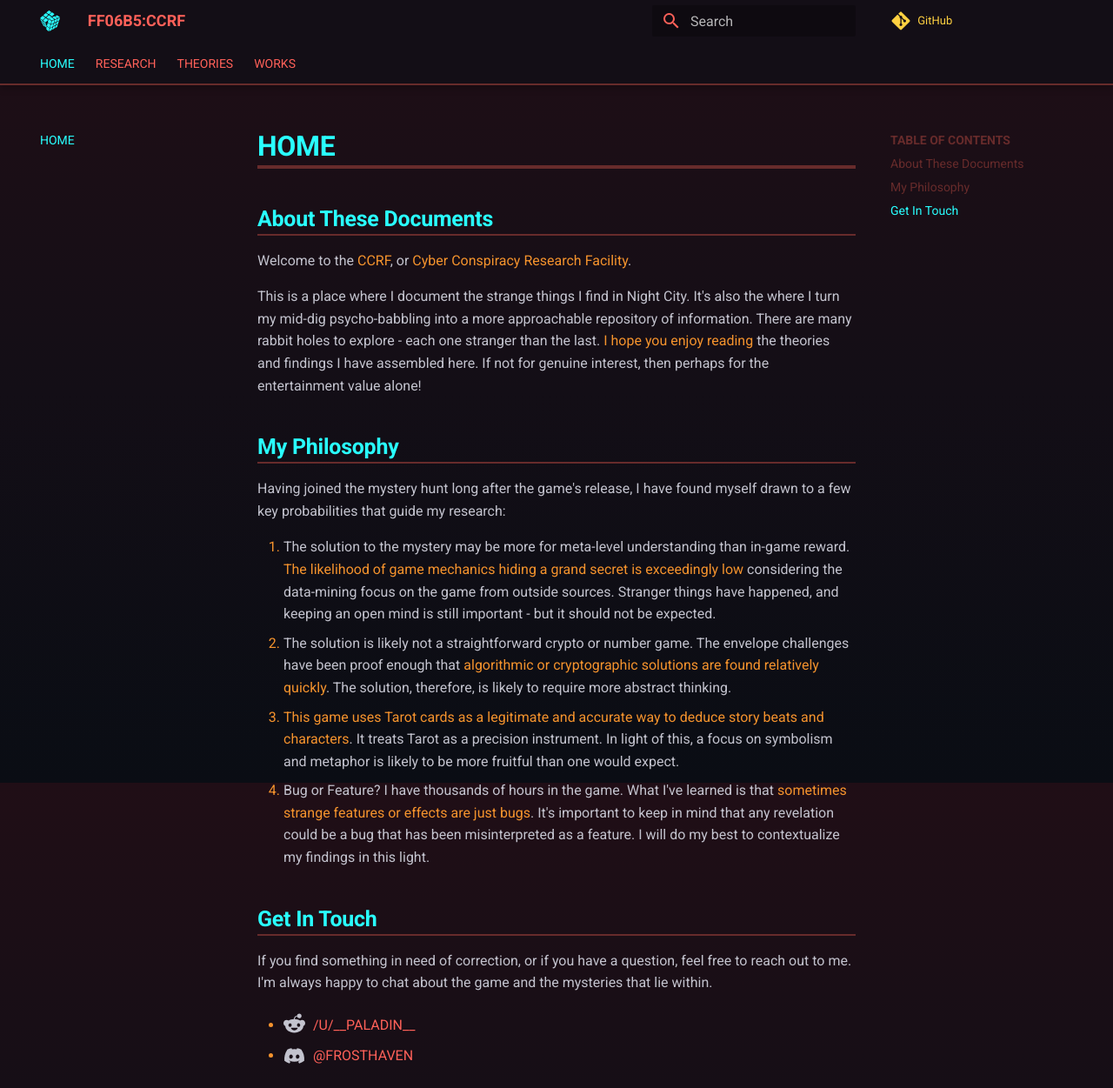
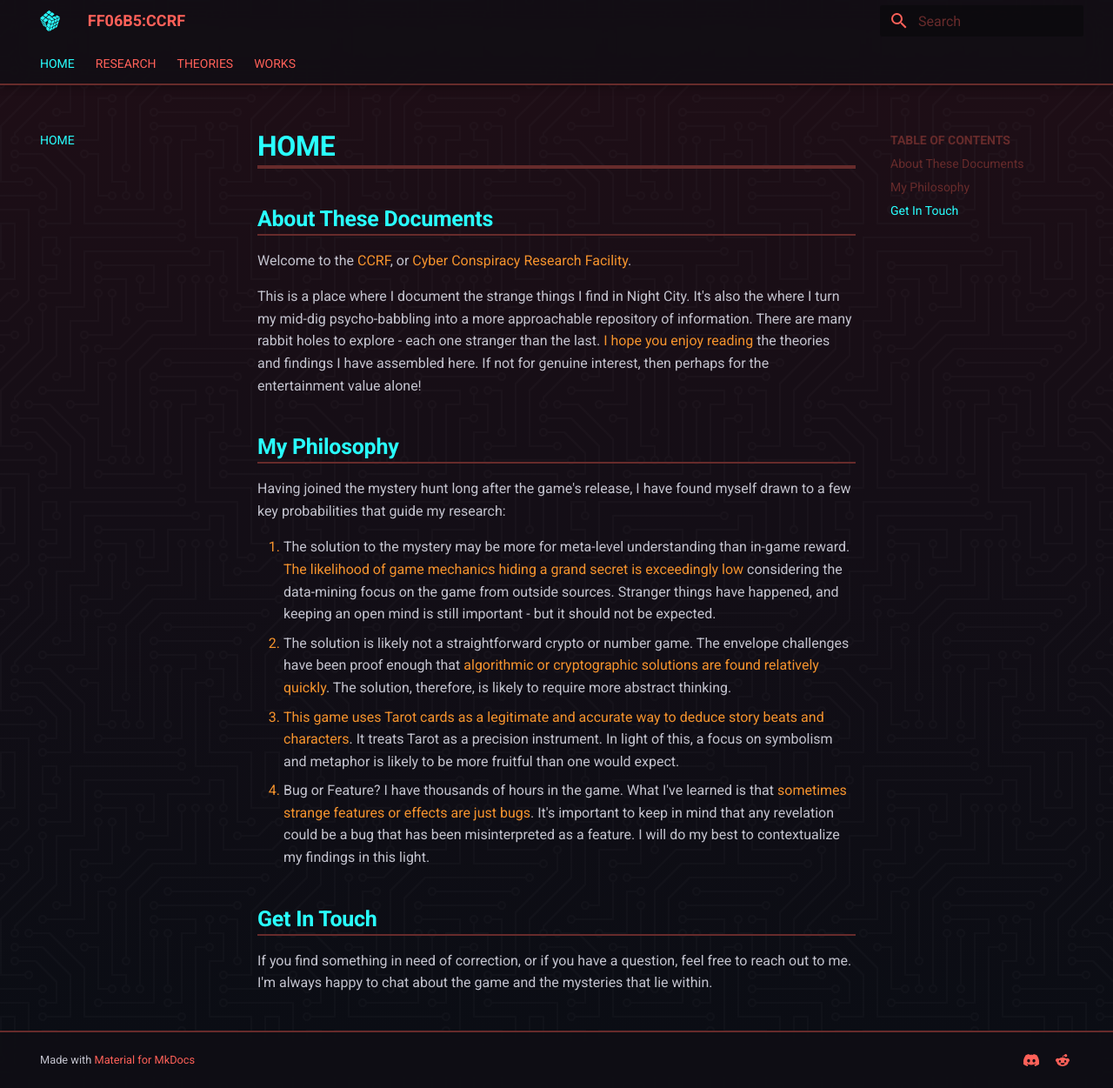
Before and after one commit to Frosthaven/cyberpunk-ff06b5-research, an MkDocs documentation site: the page built from docs/index.md, in a window 1280 px wide and 1251 px high. Shown: the whole window at 87% size. Built offline with MkDocs 1.6.1 and Material for MkDocs 9.7.7, drawn with Linux system fonts in a browser that asks for light colours; comment, search, counter and statistics services are not loaded.

Commit message:
updated styling

```diff
--- a/docs/assets/custom.css
+++ b/docs/assets/custom.css
@@ -4,13 +4,19 @@
 /*noinspection DuplicatedCode*/
 :root {
   --custom-color-gradient-transparency: transparent;
+
+  --custom-color-glass: rgb(15, 14, 21, 0.8);
+  --custom-color-glass-blur: 16px;
+
   --custom-color-white: #c3c3ce;
+  --custom-color-gray: #808091;
   --custom-color-primary: #ff6159;
   --custom-color-primary-dark: #672b2b;
   --custom-color-secondary: #29ffff;
   --custom-color-tertiary: #ffd141;
 
-  --custom-color-code: #05da3e;
+  --custom-color-quote: #3ecd75;
+  --custom-color-code: #a23ac2;
   --custom-color-bold: #f5932d;
 
   --custom-color-gradient-high: #200e16;
@@ -24,12 +30,13 @@
 /*noinspection DuplicatedCode*/
 [data-md-color-scheme="slate"] {
   background-color: #130e16;
-  background-image: linear-gradient(
-    180deg,
-    var(--custom-color-gradient-high),
-    var(--custom-color-gradient-mid),
-    var(--custom-color-gradient-low)
-  );
+  background-image: url(./bg-pattern.svg),
+    linear-gradient(
+      180deg,
+      var(--custom-color-gradient-high),
+      var(--custom-color-gradient-mid),
+      var(--custom-color-gradient-low)
+    );
   background-attachment: fixed;
 
   /* Typeset */
@@ -123,6 +130,47 @@
   font-weight: normal;
 }
 
+p > em:only-child {
+  color: var(--custom-color-gray);
+}
+
+blockquote {
+  position: relative;
+  border-left: 4px solid var(--custom-color-quote) !important;
+  color: var(--custom-color-quote) !important;
+}
+blockquote p {
+  margin-left: 1rem;
+  margin-right: 1rem;
+  position: relative;
+  display: flex;
+  gap: 1rem;
+  flex-direction: row;
+}
+/* also add quote icon as pseudo element */
+blockquote p::before {
+  font:
+    1rem "Times New Roman",
+    Times,
+    serif;
+  justify-self: flex-start;
+  align-self: flex-start;
+  content: open-quote;
+  transform: scale(2.5) translateY(0.15rem);
+  color: var(--custom-color-quote);
+}
+blockquote p::after {
+  font:
+    1rem "Times New Roman",
+    Times,
+    serif;
+  justify-self: flex-end;
+  align-self: flex-end;
+  content: close-quote;
+  transform: scale(2.5) translateY(0.15rem);
+  color: var(--custom-color-quote);
+}
+
 code {
   border: 1px solid var(--custom-color-code);
 }
@@ -130,12 +178,28 @@
 /* sections */
 header {
 }
+.md-tabs {
+  background: none !important;
+  border: 0 !important;
+}
+.md-header {
+  /* make background transparent but blur */
+  background: var(--custom-color-glass) !important;
+  backdrop-filter: blur(var(--custom-color-glass-blur)) !important;
+}
+.md-header__topic {
+  text-transform: uppercase !important;
+  font-weight: bolder !important;
+}
 .md-header--shadow {
   border-bottom: 2px solid var(--custom-color-primary-dark);
 }
 
 /* tables */
 /* any thead that doesn't have text content should be hidden */
+table {
+  background-color: transparent !important;
+}
 .md-typeset table {
   font-size: 0.8rem !important;
 }
@@ -242,8 +306,13 @@
   color: var(--custom-color-bold);
 }
 
-footer {
-  display: none;
+.md-footer-meta {
+  background-color: var(--custom-color-gradient-transparency);
+}
+.md-footer {
+  background-color: var(--custom-color-glass);
+  backdrop-filter: blur(var(--custom-color-glass-blur));
+  border-top: 2px solid var(--custom-color-primary-dark);
 }
 
 /* github links */
@@ -253,6 +322,9 @@
 
 .md-nav__source {
   border: 0 !important;
+}
+.md-source__facts {
+  display: none;
 }
 .md-nav--primary .md-nav__title ~ .md-nav__list {
   box-shadow: none !important;
@@ -265,3 +337,24 @@
   color: var(--custom-color-white) !important;
   opacity: 1 !important;
 }
+.md-header__source {
+  display: none !important;
+}
+
+.md-copyright {
+  color: var(--custom-color-white) !important;
+}
+.md-copyright a,
+.md-social a {
+  color: var(--custom-color-primary) !important;
+}
+.md-copyright a:hover,
+.md-social a:hover {
+  color: var(--custom-color-tertiary) !important;
+}
+.md-search__input {
+  color: var(--custom-color-secondary) !important;
+}
+.md-search__input::placeholder {
+  color: var(--custom-color-primary-dark) !important;
+}
--- a/docs/index.md
+++ b/docs/index.md
@@ -37,6 +37,3 @@
 If you find something in need of correction, or if you have a question, feel
 free to reach out to me. I'm always happy to chat about the game and the
 mysteries that lie within.
-
-- <svg xmlns="http://www.w3.org/2000/svg" viewBox="0 0 512 512" fill="currentColor"><!--!Font Awesome Free 6.5.1 by @fontawesome - https://fontawesome.com License - https://fontawesome.com/license/free Copyright 2024 Fonticons, Inc.--><path d="M373 138.6c-25.2 0-46.3-17.5-51.9-41l0 0c-30.6 4.3-54.2 30.7-54.2 62.4l0 .2c47.4 1.8 90.6 15.1 124.9 36.3c12.6-9.7 28.4-15.5 45.5-15.5c41.3 0 74.7 33.4 74.7 74.7c0 29.8-17.4 55.5-42.7 67.5c-2.4 86.8-97 156.6-213.2 156.6S45.5 410.1 43 323.4C17.6 311.5 0 285.7 0 255.7c0-41.3 33.4-74.7 74.7-74.7c17.2 0 33 5.8 45.7 15.6c34-21.1 76.8-34.4 123.7-36.4l0-.3c0-44.3 33.7-80.9 76.8-85.5C325.8 50.2 347.2 32 373 32c29.4 0 53.3 23.9 53.3 53.3s-23.9 53.3-53.3 53.3zM157.5 255.3c-20.9 0-38.9 20.8-40.2 47.9s17.1 38.1 38 38.1s36.6-9.8 37.8-36.9s-14.7-49.1-35.7-49.1zM395 303.1c-1.2-27.1-19.2-47.9-40.2-47.9s-36.9 22-35.7 49.1c1.2 27.1 16.9 36.9 37.8 36.9s39.3-11 38-38.1zm-60.1 70.8c1.5-3.6-1-7.7-4.9-8.1c-23-2.3-47.9-3.6-73.8-3.6s-50.8 1.3-73.8 3.6c-3.9 .4-6.4 4.5-4.9 8.1c12.9 30.8 43.3 52.4 78.7 52.4s65.8-21.6 78.7-52.4z"/></svg> [/u/\_\_Paladin\_\_](https://www.reddit.com/user/___Paladin___)
-- <svg xmlns="http://www.w3.org/2000/svg" viewBox="0 0 640 512" fill="currentColor"><!--!Font Awesome Free 6.5.1 by @fontawesome - https://fontawesome.com License - https://fontawesome.com/license/free Copyright 2024 Fonticons, Inc.--><path d="M524.5 69.8a1.5 1.5 0 0 0 -.8-.7A485.1 485.1 0 0 0 404.1 32a1.8 1.8 0 0 0 -1.9 .9 337.5 337.5 0 0 0 -14.9 30.6 447.8 447.8 0 0 0 -134.4 0 309.5 309.5 0 0 0 -15.1-30.6 1.9 1.9 0 0 0 -1.9-.9A483.7 483.7 0 0 0 116.1 69.1a1.7 1.7 0 0 0 -.8 .7C39.1 183.7 18.2 294.7 28.4 404.4a2 2 0 0 0 .8 1.4A487.7 487.7 0 0 0 176 479.9a1.9 1.9 0 0 0 2.1-.7A348.2 348.2 0 0 0 208.1 430.4a1.9 1.9 0 0 0 -1-2.6 321.2 321.2 0 0 1 -45.9-21.9 1.9 1.9 0 0 1 -.2-3.1c3.1-2.3 6.2-4.7 9.1-7.1a1.8 1.8 0 0 1 1.9-.3c96.2 43.9 200.4 43.9 295.5 0a1.8 1.8 0 0 1 1.9 .2c2.9 2.4 6 4.9 9.1 7.2a1.9 1.9 0 0 1 -.2 3.1 301.4 301.4 0 0 1 -45.9 21.8 1.9 1.9 0 0 0 -1 2.6 391.1 391.1 0 0 0 30 48.8 1.9 1.9 0 0 0 2.1 .7A486 486 0 0 0 610.7 405.7a1.9 1.9 0 0 0 .8-1.4C623.7 277.6 590.9 167.5 524.5 69.8zM222.5 337.6c-29 0-52.8-26.6-52.8-59.2S193.1 219.1 222.5 219.1c29.7 0 53.3 26.8 52.8 59.2C275.3 311 251.9 337.6 222.5 337.6zm195.4 0c-29 0-52.8-26.6-52.8-59.2S388.4 219.1 417.9 219.1c29.7 0 53.3 26.8 52.8 59.2C470.7 311 447.5 337.6 417.9 337.6z"/></svg> [@frosthaven](https://discordapp.com/users/141906786750955521)
--- a/mkdocs.yml
+++ b/mkdocs.yml
@@ -30,3 +30,9 @@
     - navigation.sections
     - navigation.tabs
     - navigation.tabs.sticky
+extra:
+  social:
+    - icon: fontawesome/brands/discord
+      link: https://discordapp.com/users/141906786750955521
+    - icon: fontawesome/brands/reddit-alien
+      link: https://www.reddit.com/user/___Paladin___
```
Also changed, not shown: docs/Theories/theory-color.md (+44 -38 lines), docs/assets/bg-pattern.svg (added).
